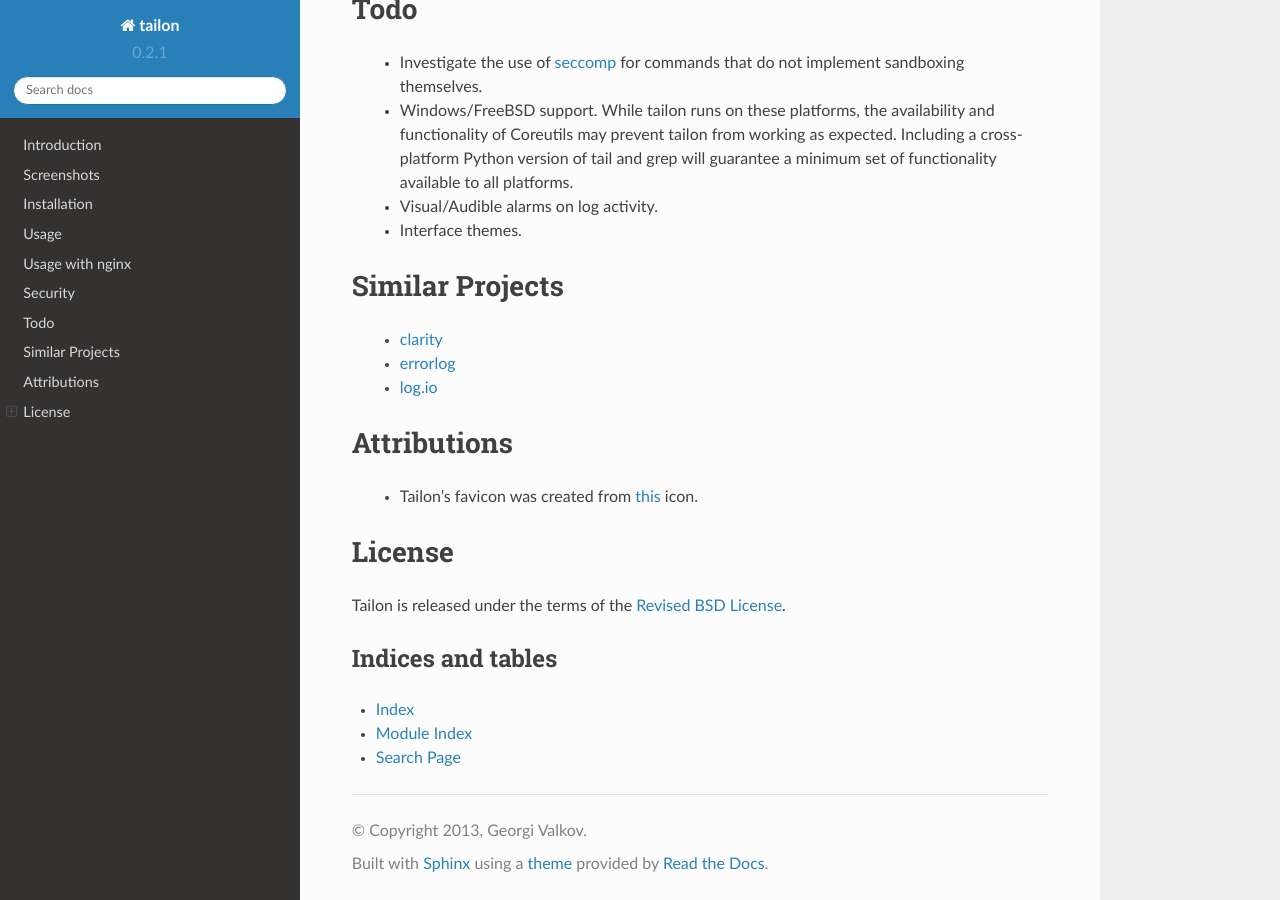
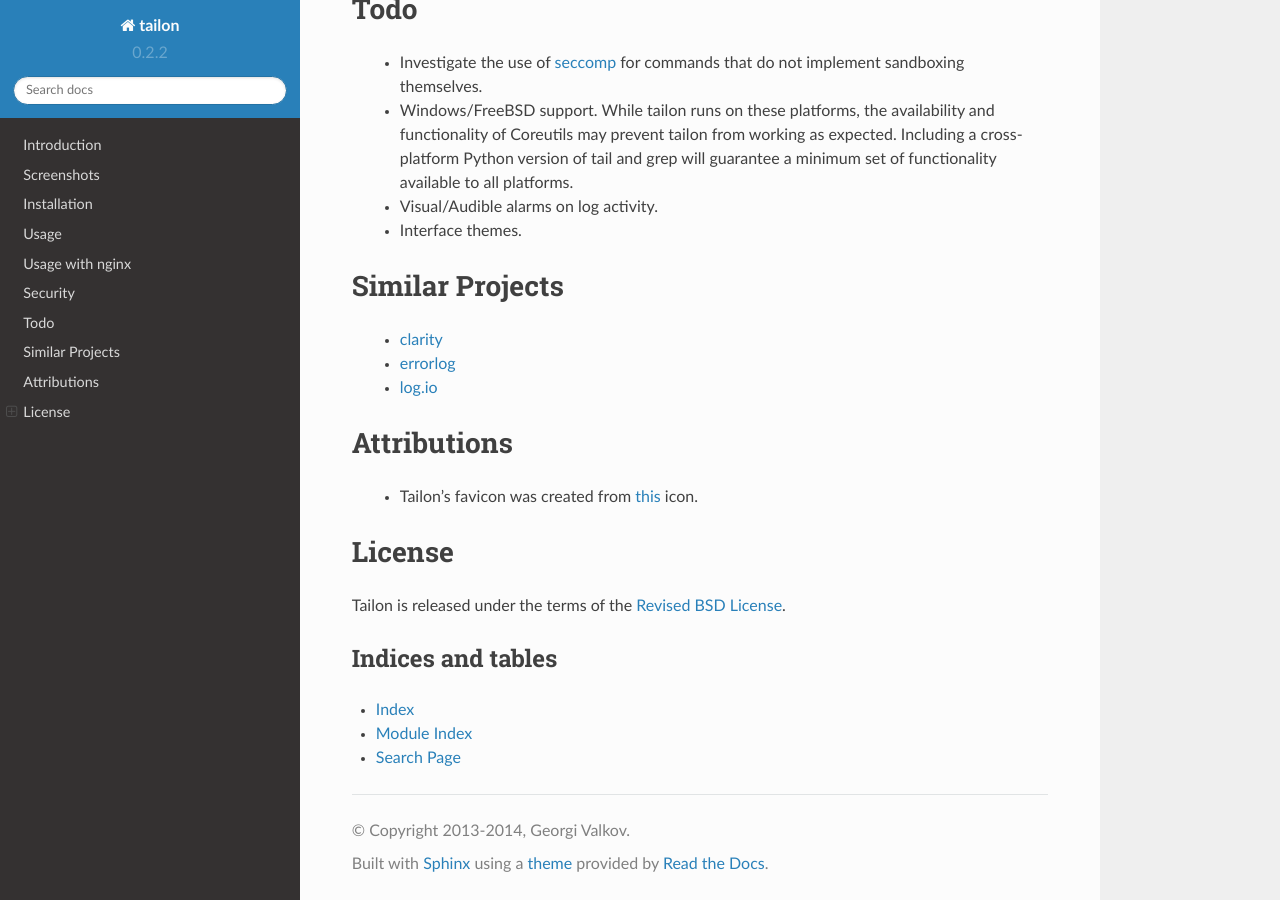
Before and after one commit to gvalkov/tailon-legacy, a Sphinx documentation site: the page built from doc/index.rst, in a window 1280 px wide and 900 px high, scrolled down 3676 px. Built offline with Sphinx 7.4.7 and the Read the Docs theme 2.0.0, drawn with Linux system fonts in a browser that asks for light colours.

Commit message:
bump version to 0.2.2

```diff
--- a/doc/conf.py
+++ b/doc/conf.py
@@ -14,7 +14,7 @@
 master_doc = 'index'
 
 project = u'tailon'
-copyright = u'2013, Georgi Valkov'
+copyright = u'2013-2014, Georgi Valkov'
 
 release = kw['version']
 version = release
--- a/tailon/__init__.py
+++ b/tailon/__init__.py
@@ -1 +1 @@
-version = '0.2.1'
+version = '0.2.2'
```
Also changed, not shown: 1 other file.
